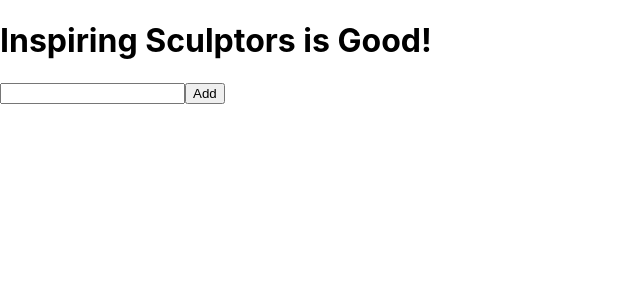
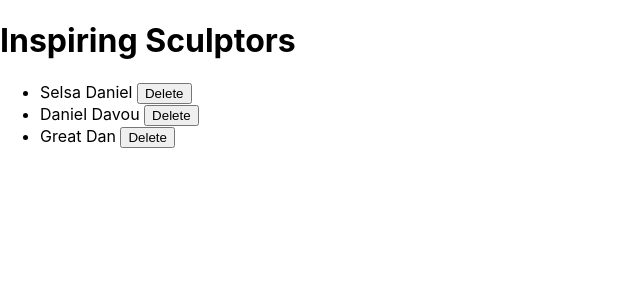
Before and after one commit to selsadan/learning-react, a React (Create React App) app: page / in a window 1280 px wide. Shown: the top 300 px of the page, without its empty margins (0-640 px from the left). Built offline with nearby package versions, Linux system fonts and the light colour scheme.

Commit message:
React State using array

```diff
--- a/src/App.js
+++ b/src/App.js
@@ -4176,30 +4176,63 @@
 //     );
 // }
 
+// import { useState } from "react";
+
+// let nextId = 0;
+
+// export default function List(){
+//     const [name, setName] = useState('');
+//     const [artist, setArtist] = useState([]);
+
+//     return(
+//         <>
+//             <h1>Inspiring Sculptors is Good!</h1>
+//             <input
+//                 value={name}
+//                 onChange={e => setName(e.target.value)}
+//             />
+//             <button onClick={() => {
+//                 setArtist([
+//                     ...artist,
+//                     {id: nextId++, name: name}
+//                 ]);
+//             }}>Add</button>
+//             <ul>
+//                 {artist.map(artist => (
+//                     <li key={artist.id}>{artist.name}</li>
+//                 ))}
+//             </ul>
+//         </>
+//     );
+// }
+
+// Removing from an Array
+
 import { useState } from "react";
 
-let nextId = 0;
-
-export default function List(){
-    const [name, setName] = useState('');
-    const [artist, setArtist] = useState([]);
+let initialArtists = [
+    {id: 0, name: 'Selsa Daniel'},
+    {id: 0, name: 'Daniel Davou'},
+    {id: 0, name: 'Great Dan'},
+];
+
+export default function App(){
+    const [artists, setArtist] = useState(initialArtists);
 
     return(
         <>
-            <h1>Inspiring Sculptors is Good!</h1>
-            <input
-                value={name}
-                onChange={e => setName(e.target.value)}
-            />
-            <button onClick={() => {
-                setArtist([
-                    ...artist,
-                    {id: nextId++, name: name}
-                ]);
-            }}>Add</button>
+            <h1>Inspiring Sculptors</h1>
             <ul>
-                {artist.map(artist => (
-                    <li key={artist.id}>{artist.name}</li>
+                {artists.map(artist => (
+                    <li key={artist.id}>
+                    {artist.name}{' '}
+                    <button onClick={() => {
+                        setArtist(
+                            artists.filter(a =>
+                            a.id !== artist.id)
+                        );
+                    }}>Delete</button>
+                    </li>
                 ))}
             </ul>
         </>
```
